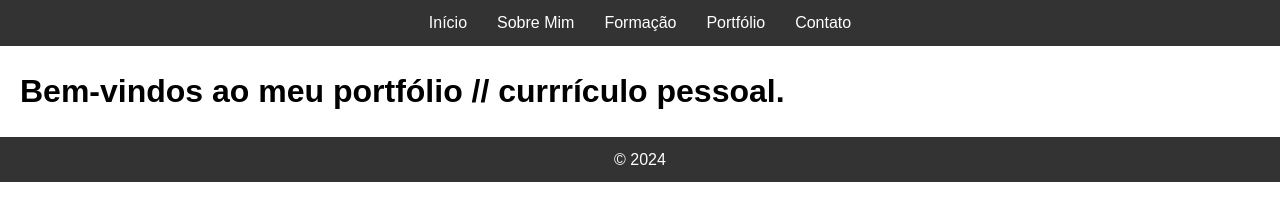
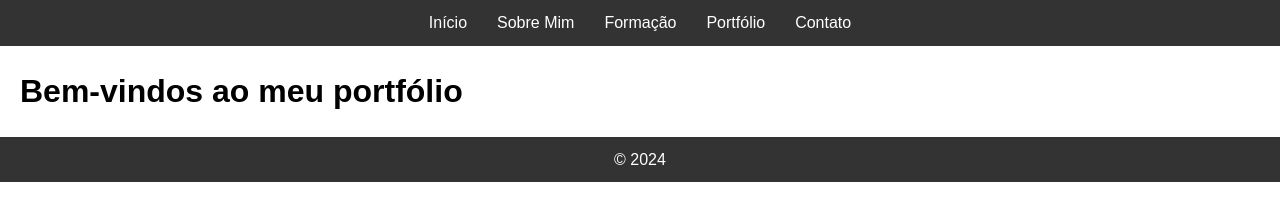
Before and after one commit to joaolabrez/Portfolio-Web, a plain HTML site: page index.html in a window 1280 px wide. Drawn offline with Linux system fonts and the light colour scheme.

Commit message:
index.html

```diff
--- a/index.html
+++ b/index.html
@@ -20,7 +20,7 @@
         </nav>
     </header>
     <main>
-        <h1>Bem-vindos ao meu portfólio // currrículo pessoal.</h1>
+        <h1>Bem-vindos ao meu portfólio</h1>
         <p></p> <!-- Texto da página inicial -->
     </main>
     <footer>
```
